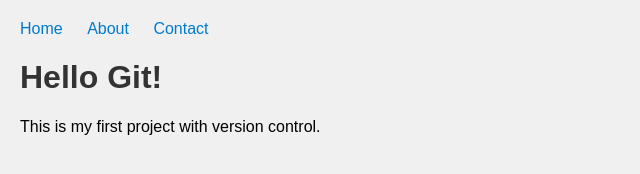
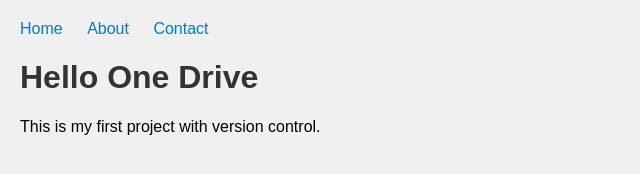
Before and after one commit to deeloon22/my-web-project, a plain HTML site: page index.html in a window 1280 px wide. Shown: the whole page, without its empty margins (0-640 px from the left). Drawn offline with Linux system fonts and the light colour scheme.

Commit message:
Perubahan

```diff
--- a/index.html
+++ b/index.html
@@ -13,7 +13,7 @@
             <li><a href="#contact">Contact</a></li>
         </ul>
     </nav>
-    <h1>Hello Git!</h1>
+    <h1>Hello One Drive</h1>
     <p>This is my first project with version control.</p>
     </body>
     </html>
```
